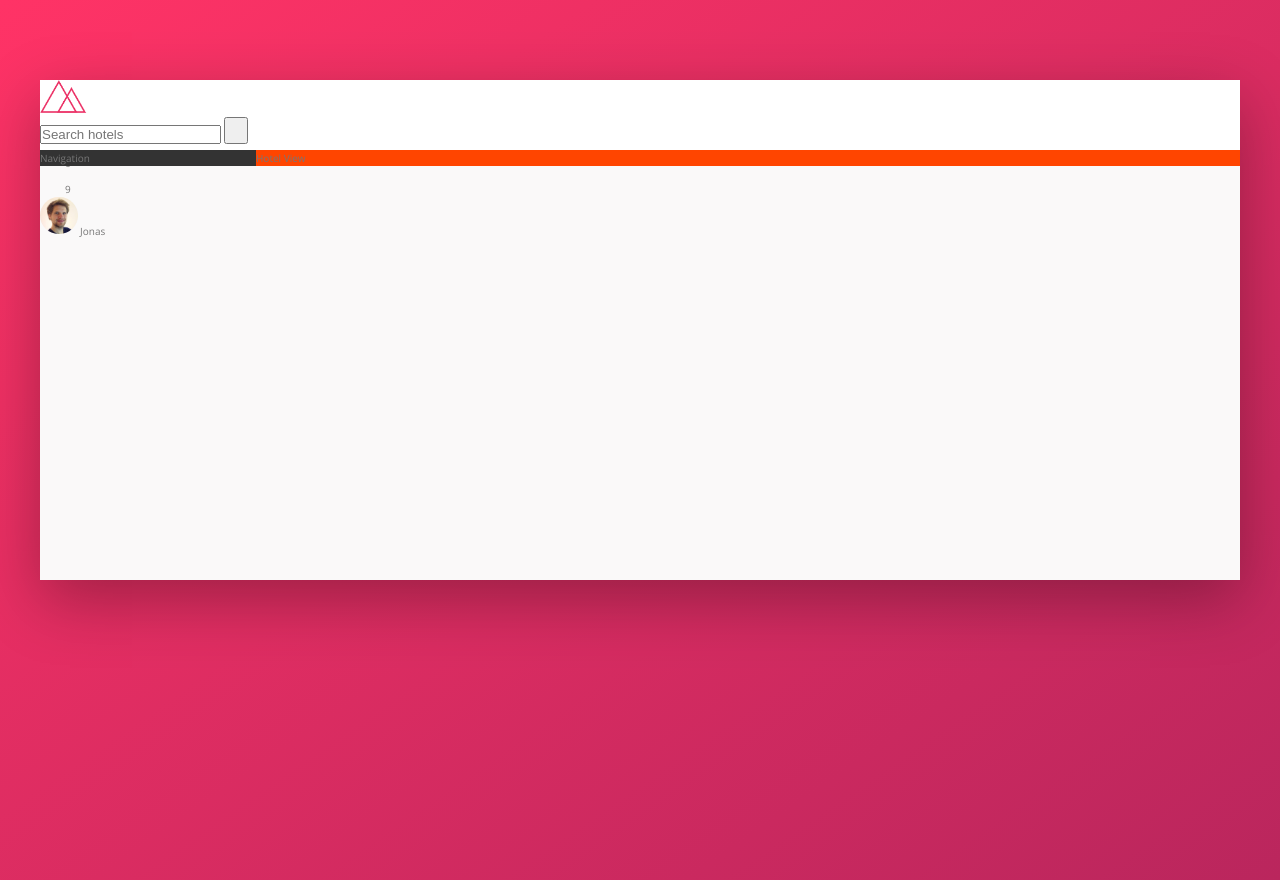
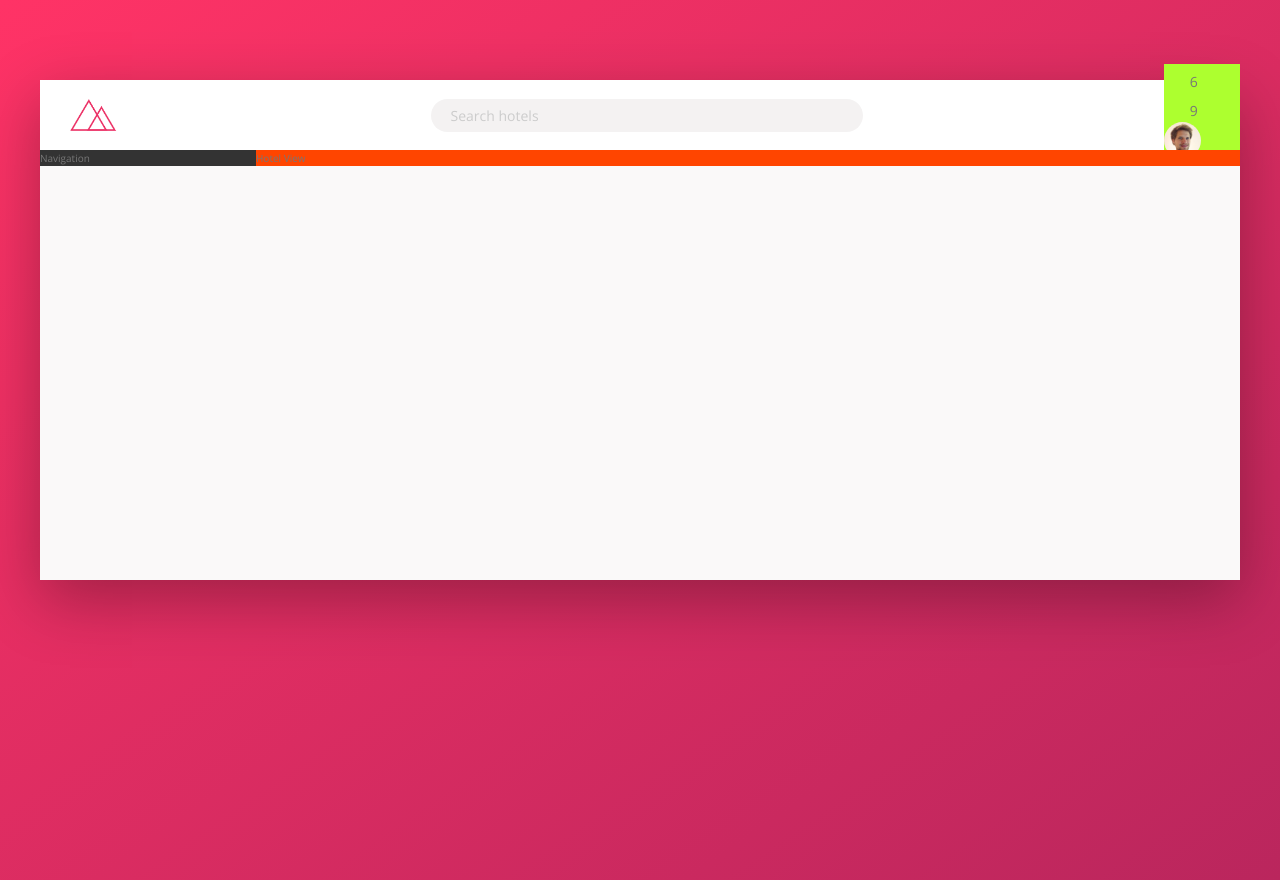
Before and after one commit to Osornio8/Trillo, a website: page index.html in a window 1280 px wide. Drawn offline with nearby package versions, Linux system fonts and the light colour scheme.

Commit message:
Building the Header - Part 2

```diff
--- a/index.html
+++ b/index.html
@@ -17,7 +17,7 @@
 </body>
 <div class="container">
     <div class="header">
-        <header class="header">
+        <!-- <header class="header"> -->
             <img src="img/logo.png" alt="logo for trillo" class="logo">
 
             <form action="#" class="search">
@@ -47,7 +47,7 @@
                             <span class="user-nav__user-name">Jonas</span>
                         </div>
             </nav>
-        </header>
+        <!-- </header> -->
 
     </div>
     <div class="content">
--- a/sass/_components.scss
+++ b/sass/_components.scss
@@ -2,24 +2,71 @@
 // LOGO
 .logo {
     height: 3.25rem;
+    margin-left: 3rem;
 }
 
 ///////////////////////////////////
 // SEARCH
 .search {
-    &__input {}
+    flex: 0 0 40%;
 
-    &__button {}
+    display: flex;
+    align-items: center;
+    justify-content: center;
+
+    &__input {
+        font-family: inherit;
+        font-size: inherit;
+        color: inherit;
+        background-color: var(--color-grey-light-2);
+        border: none;
+        padding: .7rem 2rem;
+        border-radius: 100px;
+        width: 90%;
+        transition: all .2s;
+        margin-right: -3.25rem;
+
+        &:focus {
+            outline: none;
+            width: 100%;
+            background-color: var(--color-grey-light-3);
+        }
+
+        &::-webkit-input-placeholder {
+            font-weight: 100;
+            color: var(--color-grey-light-4);
+        }
+    }
+
+    &__input:focus+&__button {
+        background-color: var(--color-grey-light-3);
+    }
+
+    &__button {
+        border: none;
+        background-color: var(--color-grey-light-2);
+
+        &:focus {
+            outline: none
+        }
+
+        &:active {
+            transform: translateY(2px);
+        }
+    }
 
     &__icon {
         height: 2rem;
         width: 2rem;
+        fill: var(--color-grey-dark-3);
     }
 }
 
 ///////////////////////////////////
 // USER NAV
 .user-nav {
+    background-color: greenyellow;
+
     &__icon-box {}
 
     &__icon {
--- a/sass/_layout.scss
+++ b/sass/_layout.scss
@@ -8,9 +8,14 @@
 }
 
 .header {
+    font-size: 1.4rem;
     height: 7rem;
     background-color: #fff;
     border-bottom: var(--color-grey-light-2);
+
+    display: flex;
+    justify-content: space-between;
+    align-items: center;
 }
 
 .content {
```
Also changed, not shown: css/style.css.
